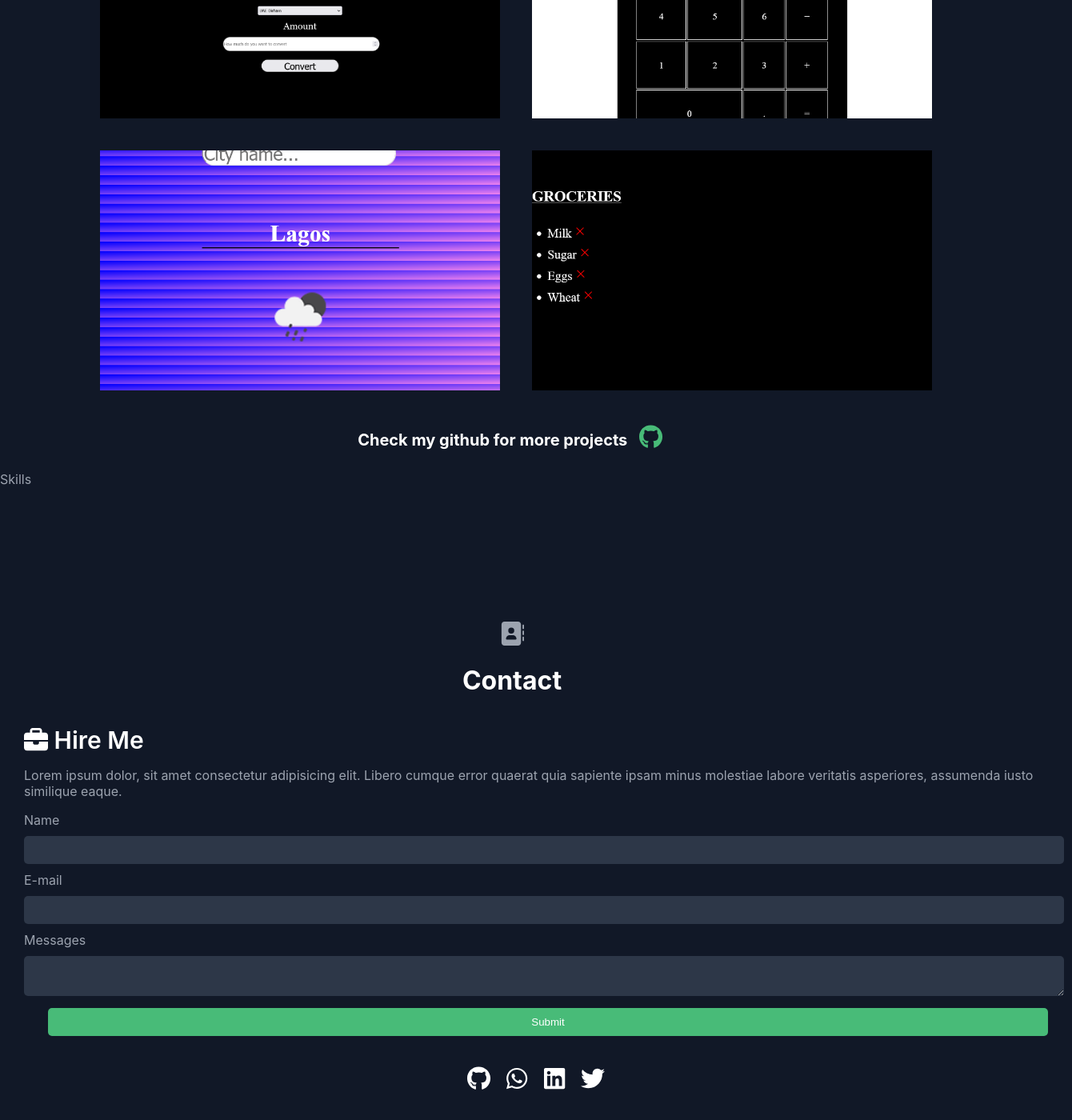
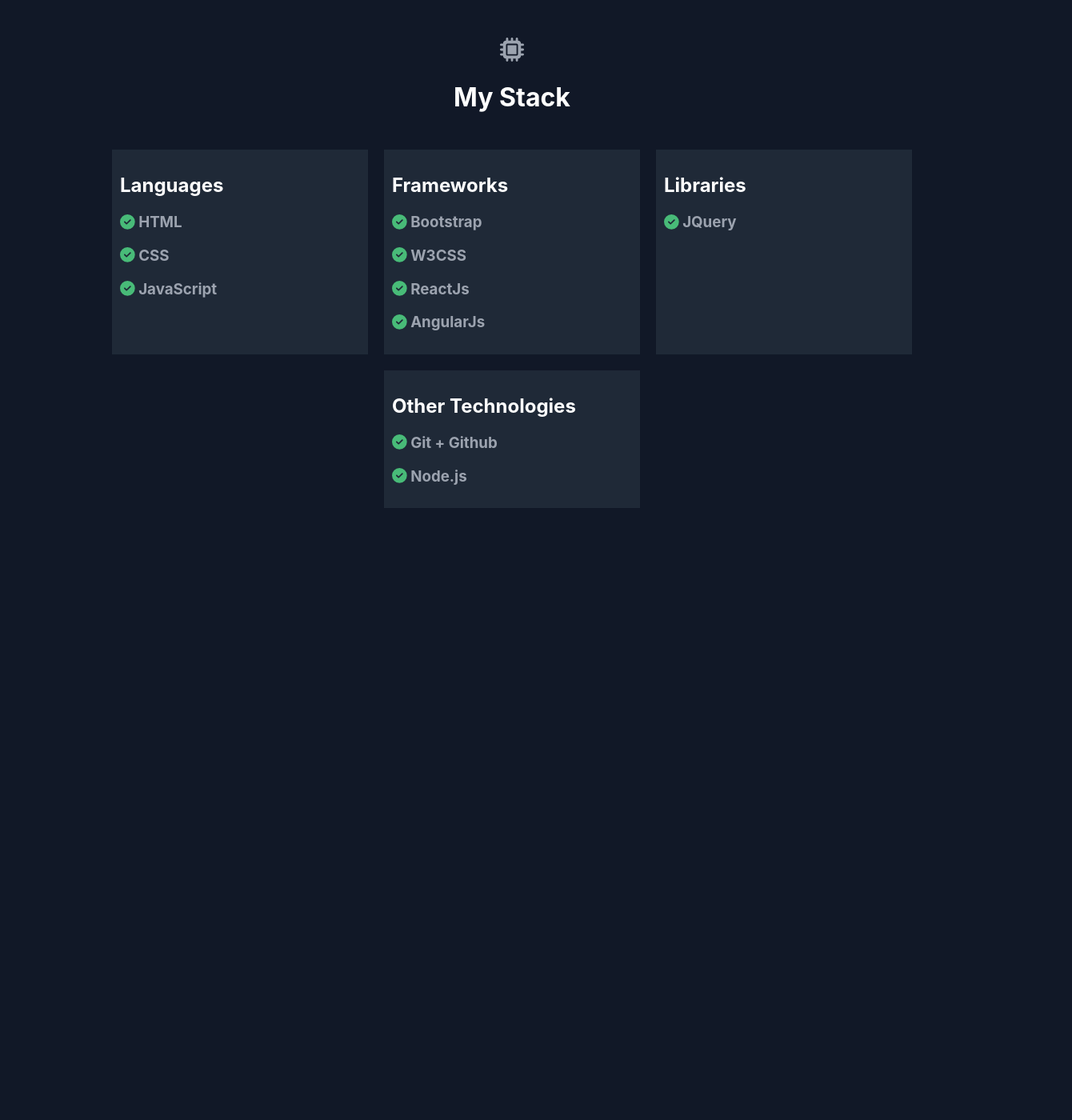
Before and after one commit to Phickayor/Portfolio, a React (Create React App) app: page / in a window 1280 px wide. Shown: the part 1314-2714 px from the top of the page at 80% size, 1340 px wide, since content can reach past the window. After the commit the page ends 1959 px from the top, so only its background shows below. Built offline with nearby package versions, Linux system fonts and the light colour scheme.

Commit message:
Skills and Project component now responsive

```diff
--- a/src/App.js
+++ b/src/App.js
@@ -9,10 +9,10 @@ function App() {
   return (
     <main>
       <NavBar />
-      <AboutMe />
+      {/* <AboutMe /> */}
       <Projects />
       <Skills />
-      <Contact />
+      {/* <Contact /> */}
     </main>
   );
 }
--- a/src/components/Contact.js
+++ b/src/components/Contact.js
@@ -16,6 +16,14 @@ export default function Contact() {
         <div className="icon">{contact}</div>
         <h1>Contact</h1>
       </div>
+      <div className="contactContainer">
+        <div className="mapContainer">
+          <iframe
+            className="map"
+            title="map"
+            src="https://www.google.com/maps/embed/v1/place?q=tunrose+ijede+ikorodu+lagos&key=AIzaSyBFw0Qbyq9zTFTd-tUY6dZWTgaQzuU17R8"
+          ></iframe>
+        </div>
         <div className="form">
           <div className="icon hireHead">{code} Hire Me</div>
           <p>
@@ -33,21 +41,23 @@ export default function Contact() {
           <div className="hireBtn">
             <button>Submit</button>
           </div>
+        </div>
+      </div>
+
       <div class="contactIcons">
-          <a href="qq">
+        <a href="https://github.com/Phickayor">
           <FontAwesomeIcon icon={faGithub} />
         </a>
-          <a href="qq">
+        <a href="https://wa.me/+2347031041271">
           <FontAwesomeIcon icon={faWhatsapp} />
         </a>
-          <a href="qq">
+        <a href="https://linkedin.com/in/olufikayomi-jetawo-79633a184">
           <FontAwesomeIcon icon={faLinkedin} />
         </a>
-          <a href="qq">
+        <a href="https://twitter.com/@FikayoJetawo">
           <FontAwesomeIcon icon={faTwitter} />
         </a>
       </div>
     </div>
-    </div>
   );
 }
--- a/src/components/Projects.js
+++ b/src/components/Projects.js
@@ -18,7 +18,7 @@ export default function Projects() {
       name: "Basic Arithmetic Calculator",
       description:
         "This helps to solve your basic arithmetics easily so now u don't have to stress your brain.",
-      language: "HTML, CSS , JavaScript",
+      language: "HTML | CSS | JavaScript",
       image: "../../projects/Calculator.png",
       link: "https://phickayor.github.io/A-Simple-Web-Calculator/",
       key: 3
@@ -63,9 +63,9 @@ export default function Projects() {
             <a href={project.link} class="projectLink" key={project.key}>
               <img className="projectImage" src={project.image} alt="img"></img>
               <div className="projectText">
-                <h2 className="projectLanguage">{project.language}</h2>
-                <h1 className="projectName">{project.name}</h1>
-                <p className="projectDescription">{project.description}</p>
+                <div className="projectLanguage">{project.language}</div>
+                <div className="projectName">{project.name}</div>
+                <div className="projectDescription">{project.description}</div>
               </div>
             </a>
           </div>
--- a/src/components/Skills.js
+++ b/src/components/Skills.js
@@ -1,5 +1,55 @@
 import React from "react";
+import "./style.css";
+import { FontAwesomeIcon } from "@fortawesome/react-fontawesome";
+import { faMicrochip, faCheckCircle } from "@fortawesome/free-solid-svg-icons";
+export default function Skills() {
+  const languages = ["HTML", "CSS", "JavaScript"];
+  const frameworks = ["Bootstrap", "W3CSS", "ReactJs", "AngularJs"];
+  const libraries = ["JQuery"];
+  const others = ["Git + Github", "Node.js"];
+  const tech = <FontAwesomeIcon icon={faMicrochip} />;
+  const checkMark = <FontAwesomeIcon className="check" icon={faCheckCircle} />;
+  return (
+    <div id="skills">
+      <div className="head">
+        <div className="icon">{tech}</div>
+        <h1>My Stack</h1>
+      </div>
 
-export default function Skills() {
-  return <div>Skills</div>;
+      <div className="allStacks">
+        <div className="languages">
+          <h2>Languages</h2>
+          {languages.map((language) => (
+            <h3>
+              {checkMark} {language}
+            </h3>
+          ))}
+        </div>
+        <div className="frameworks">
+          <h2>Frameworks</h2>
+          {frameworks.map((framework) => (
+            <h3>
+              {checkMark} {framework}
+            </h3>
+          ))}
+        </div>
+        <div className="libraries">
+          <h2>Libraries</h2>
+          {libraries.map((library) => (
+            <h3>
+              {checkMark} {library}
+            </h3>
+          ))}
+        </div>
+        <div className="languages">
+          <h2>Other Technologies</h2>
+          {others.map((technology) => (
+            <h3>
+              {checkMark} {technology}
+            </h3>
+          ))}
+        </div>
+      </div>
+    </div>
+  );
 }
--- a/src/components/style.css
+++ b/src/components/style.css
@@ -95,7 +95,9 @@ h2 {
 .head {
   text-align: center;
 }
-#projects {
+#skills,
+#projects,
+#contact {
   padding-top: 150px;
 }
 .icon {
@@ -136,24 +138,23 @@ h2 {
 }
 .projectContainer {
   display: flex;
-  width: 500px;
+  width: 30%;
   height: 300px;
-  margin: 20px;
+  margin: 3%;
 }
 .projectImage {
   object-fit: cover;
   object-position: center;
-  width: 500px;
+  width: 30%;
   height: 300px;
   position: absolute;
 }
 .projectText {
   text-align: center;
-  padding: 15px;
   position: relative;
-  width: 500px;
-  height: 300px;
-  border: 2px solid rgb(31 41 55);
+  width: 100%;
+  height: 100%;
+  padding: 5px;
   background-color: rgb(31 41 55);
   opacity: 0;
 }
@@ -165,9 +166,12 @@ h2 {
 }
 .projectLanguage {
   color: #48bb78;
+  margin-bottom: 5%;
+  padding-top: 20px;
 }
 .projectName {
   color: white;
+  margin-bottom: 5%;
 }
 .projectDescription {
   color: rgb(156 163 175);
@@ -188,13 +192,38 @@ a {
 a {
   color: #48bb78;
 }
-#contact {
-  padding-top: 150px;
+.allStacks {
+  display: flex;
+  justify-content: center;
+  flex-wrap: wrap;
+}
+.allStacks div {
+  padding: 10px;
+  width: 300px;
+  margin: 10px;
+  background-color: rgb(31 41 55);
+}
+.allStacks div:hover {
+  border: 2px solid #48bb78;
+}
+.check {
+  color: #48bb78;
+}
+.contactContainer {
+  display: flex;
+}
+.mapContainer {
+  padding: 30px;
+  width: 70%;
+}
+.map {
+  width: 100%;
+  height: 90%;
 }
 .form {
   padding: 30px;
   padding-top: 0;
-  width: 100%;
+  width: 30%;
 }
 .hireHead {
   color: white;
@@ -229,16 +258,25 @@ button {
   border-radius: 5px;
   border: none;
 }
+button:hover {
+  background-color: #2d3748;
+  color: white;
+  border: 2px solid #48bb78;
+}
 .contactIcons {
   margin-top: 25px;
   display: flex;
   justify-content: center;
+  background-color: #2d3748;
 }
 .contactIcons a {
   color: white;
   display: inline-block;
   padding: 10px;
   font-size: 30px;
+}
+.contactIcons a:hover {
+  color: #48bb78;
 }
 @media screen and (max-width: 1143px) {
   .navBar {
@@ -259,8 +297,41 @@ button {
   .scrollArrow {
     display: none;
   }
+  .contactContainer {
+    display: block;
+    align-items: center;
+  }
+  .form {
+    width: 90%;
+    display: flex;
+    flex-wrap: wrap;
+    justify-content: center;
+  }
+  .mapContainer {
+    width: 90%;
+    display: flex;
+    justify-content: center;
+  }
+  .map {
+    width: 100%;
+  }
+  .hireBtn button {
+    padding: 20px;
+  }
 }
-
+@media screen and (max-width: 658px) {
+  .allProjects {
+    display: flex;
+    flex-direction: column;
+    align-items: center;
+  }
+  .projectContainer {
+    width: 70%;
+  }
+  .projectContainer img {
+    width: 70%;
+  }
+}
 @media screen and (max-width: 536px) {
   .aboutContainer {
     display: flex;
```
Also changed, not shown: src/components/toDoList.txt. Lines whose indentation alone changed are shown as unchanged.
